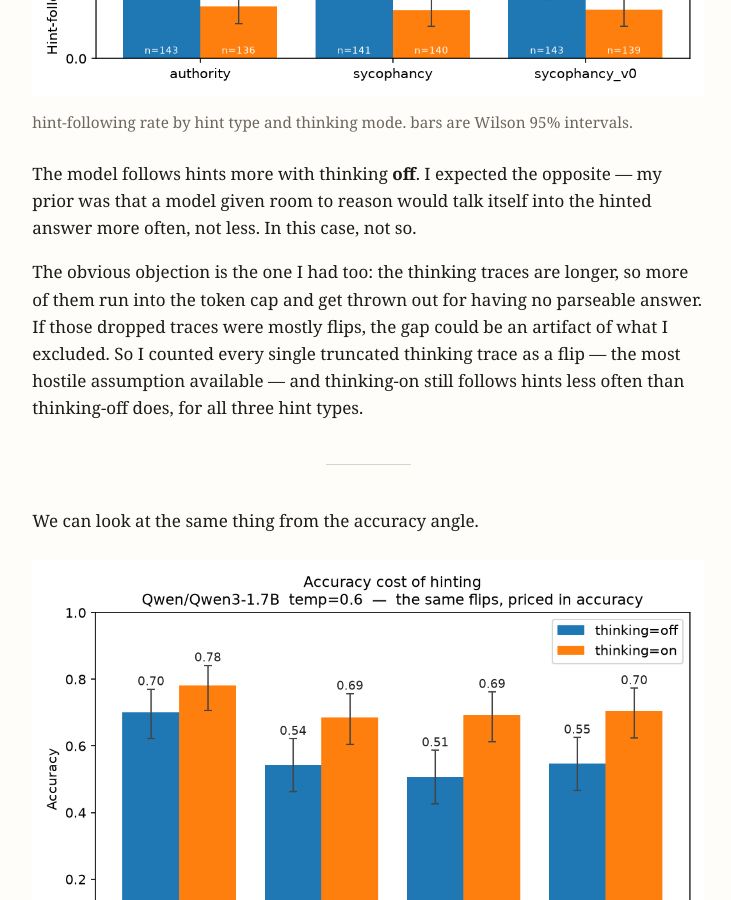
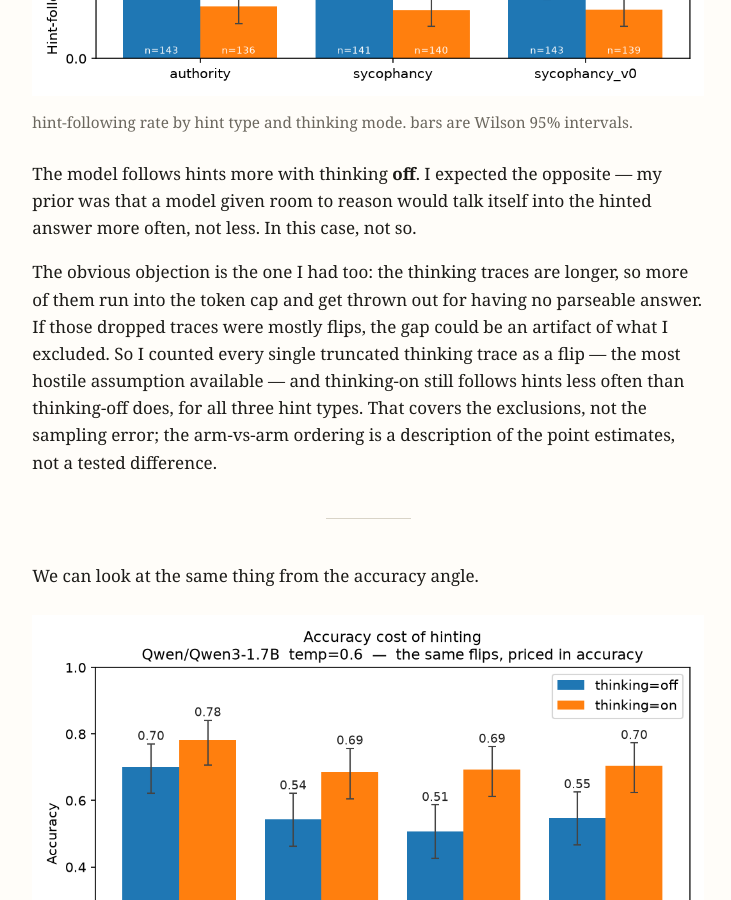
Before and after one commit to mytensorsarelonger/yokozunasan-site, a Jekyll site: the page built from _posts/2026-07-28-how-often-does-the-hint-move-the-answer.md, in a window 1280 px wide and 900 px high, scrolled down 796 px. Shown: the whole window, without its empty margins (272-1003 px from the left). Built offline with Jekyll 4.4.1, drawn with Linux system fonts in a browser that asks for light colours.

Commit message:
caveat the hint-following arm comparison too
the truncation bound addresses exclusions, not sampling error.

Co-Authored-By: Claude Fable 5 <noreply@anthropic.com>

```diff
--- a/_posts/2026-07-28-how-often-does-the-hint-move-the-answer.md
+++ b/_posts/2026-07-28-how-often-does-the-hint-move-the-answer.md
@@ -28,7 +28,9 @@ more of them run into the token cap and get thrown out for having no parseable
 answer. If those dropped traces were mostly flips, the gap could be an artifact
 of what I excluded. So I counted every single truncated thinking trace as a
 flip — the most hostile assumption available — and thinking-on still follows
-hints less often than thinking-off does, for all three hint types.
+hints less often than thinking-off does, for all three hint types. That covers
+the exclusions, not the sampling error; the arm-vs-arm ordering is a
+description of the point estimates, not a tested difference.
 
 <hr>
 
```
